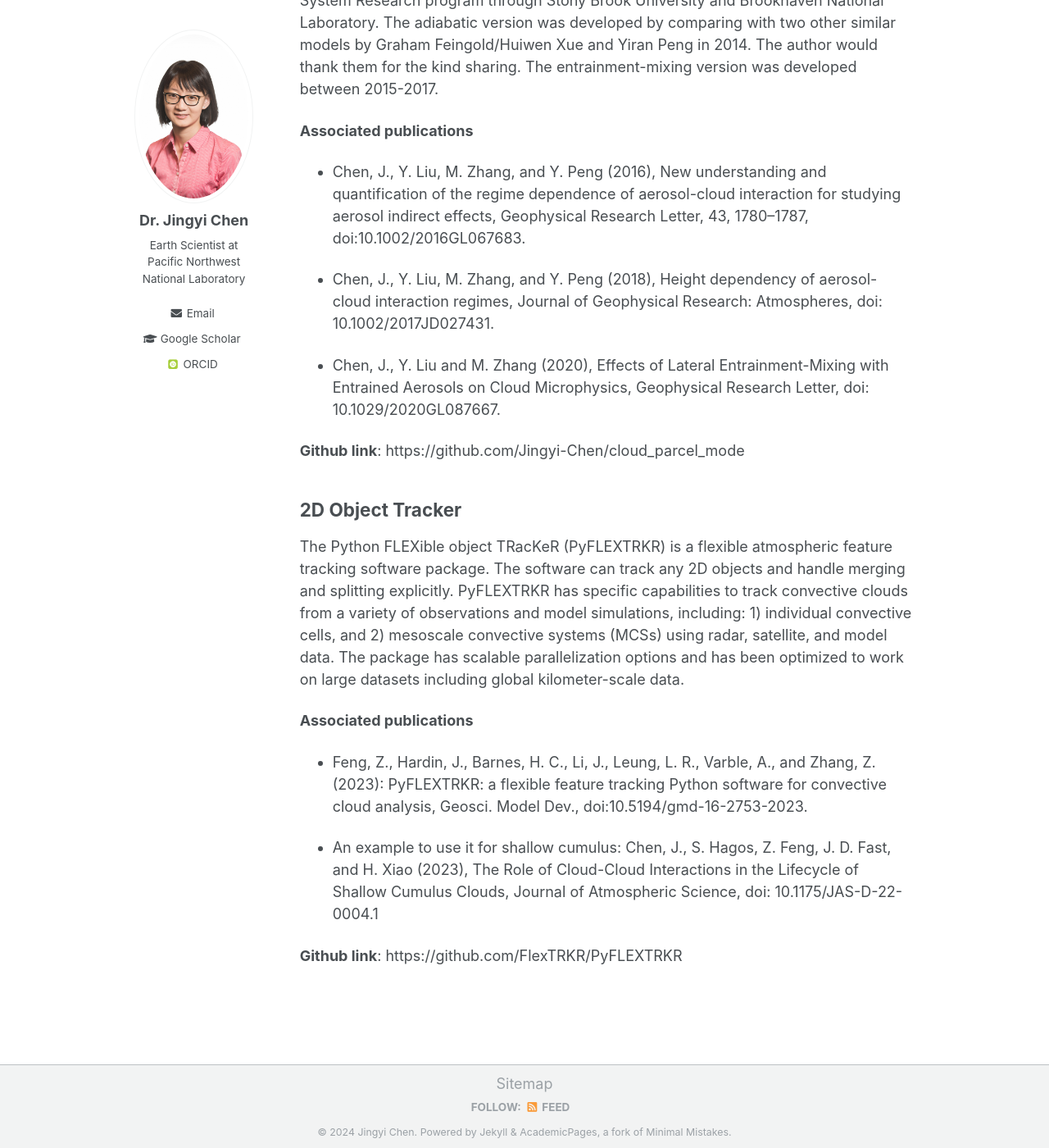
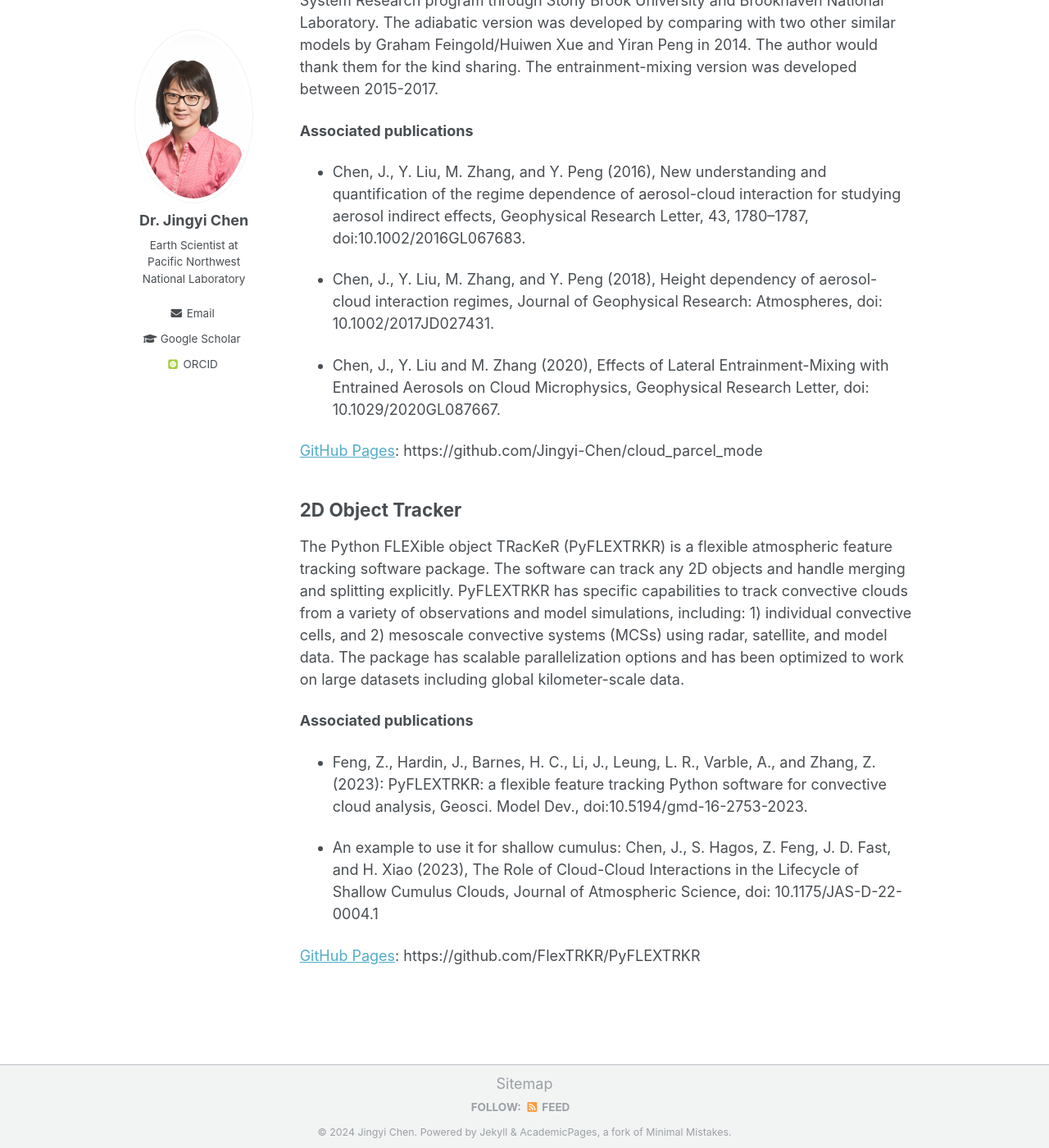
Before and after one commit to Jingyi-Chen/jingyi-chen.github.io, a Jekyll site: the page built from _pages/codes.md, in a window 1280 px wide and 1400 px high, scrolled down 357 px. Shown: the whole window at 82% size. Built offline with Jekyll 4.4.1, drawn with Linux system fonts in a browser that asks for light colours; some web fonts are replaced.

Commit message:
Update codes.md

```diff
--- a/_pages/codes.md
+++ b/_pages/codes.md
@@ -20,7 +20,7 @@ The author would thank them for the kind sharing. The entrainment-mixing version
 
 - Chen, J., Y. Liu and M. Zhang (2020), Effects of Lateral Entrainment-Mixing with Entrained Aerosols on Cloud Microphysics, Geophysical Research Letter, doi: 10.1029/2020GL087667.
 
-**Github link**: https://github.com/Jingyi-Chen/cloud_parcel_mode
+[GitHub Pages](https://github.com/Jingyi-Chen/cloud_parcel_mode): https://github.com/Jingyi-Chen/cloud_parcel_mode
 
 2D Object Tracker
 ---
@@ -34,4 +34,4 @@ PyFLEXTRKR has specific capabilities to track convective clouds from a variety o
 
 - An example to use it for shallow cumulus: Chen, J., S. Hagos, Z. Feng, J. D. Fast, and H. Xiao (2023), The Role of Cloud-Cloud Interactions in the Lifecycle of Shallow Cumulus Clouds, Journal of Atmospheric Science, doi: 10.1175/JAS-D-22-0004.1
 
-**Github link**: https://github.com/FlexTRKR/PyFLEXTRKR
+[GitHub Pages](https://github.com/FlexTRKR/PyFLEXTRKR): https://github.com/FlexTRKR/PyFLEXTRKR
```
